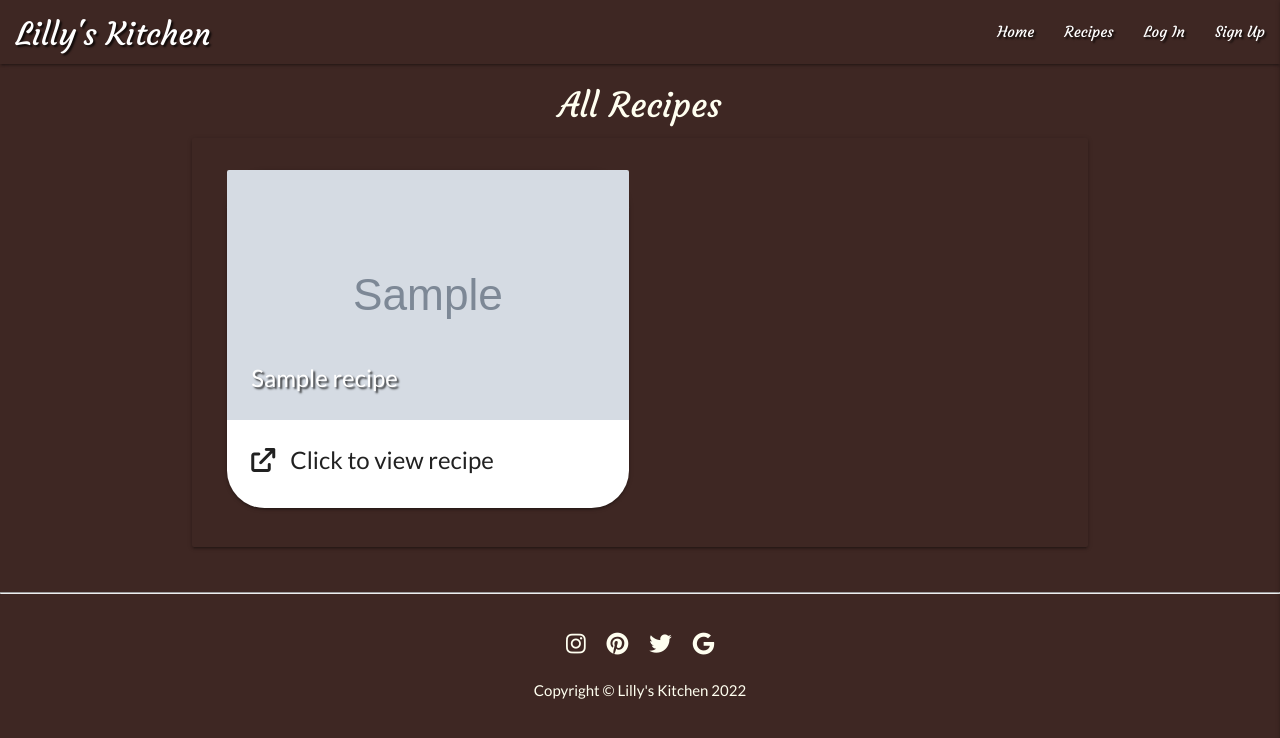
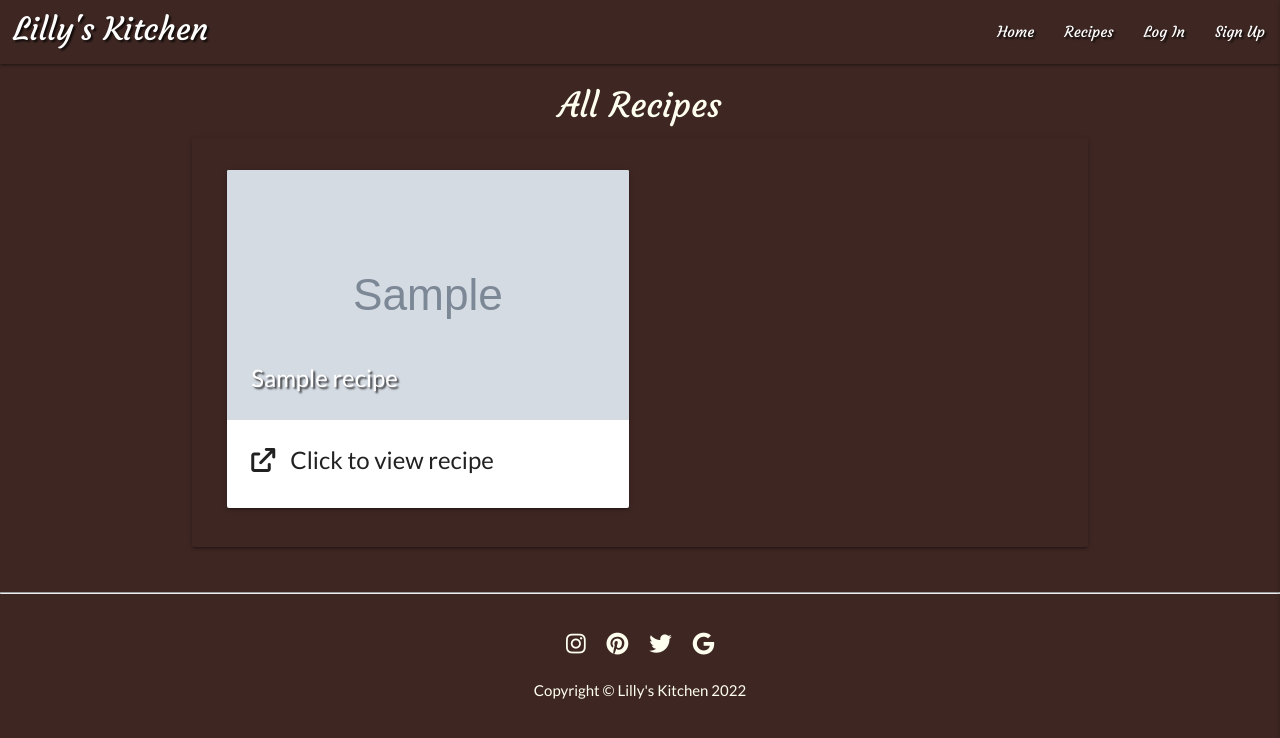
Before and after one commit to Code-Institute-Submissions/malikdobbs-lillys_kitchen_AprResub, a Flask app: page /recipes in a window 1280 px wide. Shown: the top 738 px of the page. Run offline with Flask 2, Linux system fonts and the light colour scheme; grey boxes marked "Sample" are stand-in pictures; a database or web service that is not in the repository returns one stand-in record (values such as "Sample title"); some libraries are stand-ins or nearby versions.

Commit message:
Removed border radius css from recipe cards

```diff
--- a/static/css/style.css
+++ b/static/css/style.css
@@ -128,10 +128,6 @@ nav {
     object-fit: fill;
 }
 
-.recipe-card {
-	border-radius: 2.5em;
-}
-
 .profile-card {
 	background-color: #3e2723;
 }
--- a/templates/base.html
+++ b/templates/base.html
@@ -18,7 +18,7 @@
 		<!-- Navbar -->
 		<nav class="nav-extended text-shadow brown darken-4">
 			<div class="nav-wrapper">
-				<h1 class="lilly-header"><a href="{{ url_for('index') }}" class="brand-logo">Lilly's Kitchen</a></h1>
+				<h2 class="lilly-header"><a href="{{ url_for('index') }}" class="brand-logo">Lilly's Kitchen</a></h2>
 				<a href="#" data-target="mobile-demo" class="sidenav-trigger right"><i class="fas fa-bars"></i></a>
 				<ul class="right hide-on-med-and-down">
 					<li class="join-now"><a href="{{ url_for('index') }}">Home</a></li>
--- a/templates/get_recipes.html
+++ b/templates/get_recipes.html
@@ -8,7 +8,7 @@
 			{% for recipe in recipes %}
 			{% if loop.index % 2 != 0 %}
 			<div class="col s12 m6">
-				<div class="card recipe-card">
+				<div class="card">
 					<div class="card-image waves-effect waves-block waves-light">
 						<img class="activator recipe-img" src="{{ recipe.image }}" alt="food-image">
 						<span class="card-title text-shadow">
@@ -46,7 +46,7 @@
 			</div>
 			{% else %}
 			<div class="col s12 m6">
-				<div class="card recipe-card">
+				<div class="card">
 					<div class="card-image waves-effect waves-block waves-light">
 						<img class="activator recipe-img" src="{{ recipe.image }}" alt="food-image">
 						<span class="card-title text-shadow">
```
